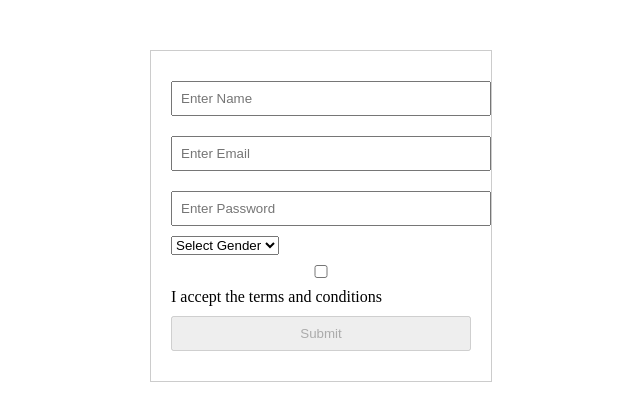
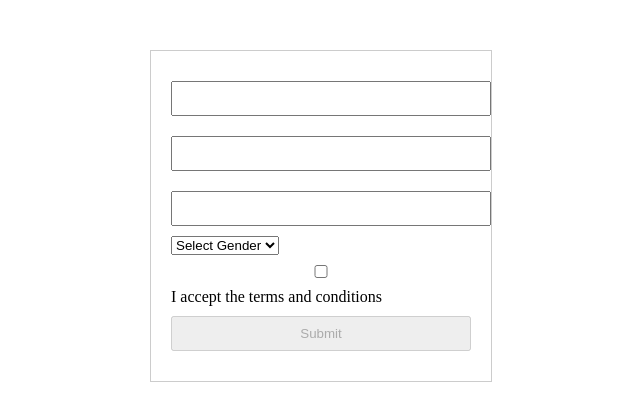
Before and after one commit to acciojob/form-validation-and-submission-Rohanrai540, a website: page main.html in a window 1280 px wide. Shown: the whole page, without its empty margins (319-959 px from the left). Drawn offline with Linux system fonts and the light colour scheme.

Commit message:
created a submission

```diff
--- a/main.html
+++ b/main.html
@@ -21,16 +21,11 @@
 
 <body>
 	<!-- the entire body must be written by student -->
-	<form id="myForm" action="submit-form.php" method="POST">
+    <form id="myForm" action="submit-form.php" method="POST">
 
-  <!-- Name -->
-  <input type="text" name="name" placeholder="Enter Name" required />
-
-  <!-- Email -->
-  <input type="email" name="email" placeholder="Enter Email" required />
-
-  <!-- Password -->
-  <input type="password" name="password" placeholder="Enter Password" required />
+  <input type="text" name="name" required />
+  <input type="email" name="email" required />
+  <input type="password" name="password" required />
 
   <select name="gender" required>
     <option value="">Select Gender</option>
@@ -39,7 +34,7 @@
   </select>
 
   <label>
-    <input type="checkbox" name="terms" id="termsCheckbox" />
+    <input type="checkbox" name="terms" id="termsCheckbox" required />
     I accept the terms and conditions
   </label>
 
```
